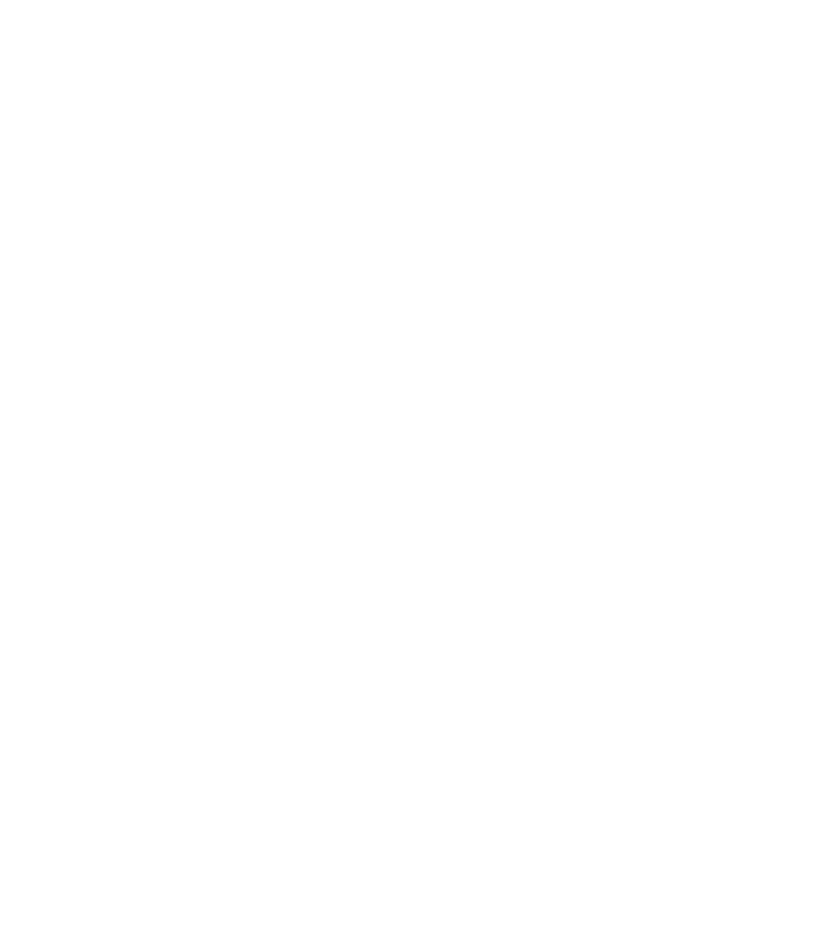
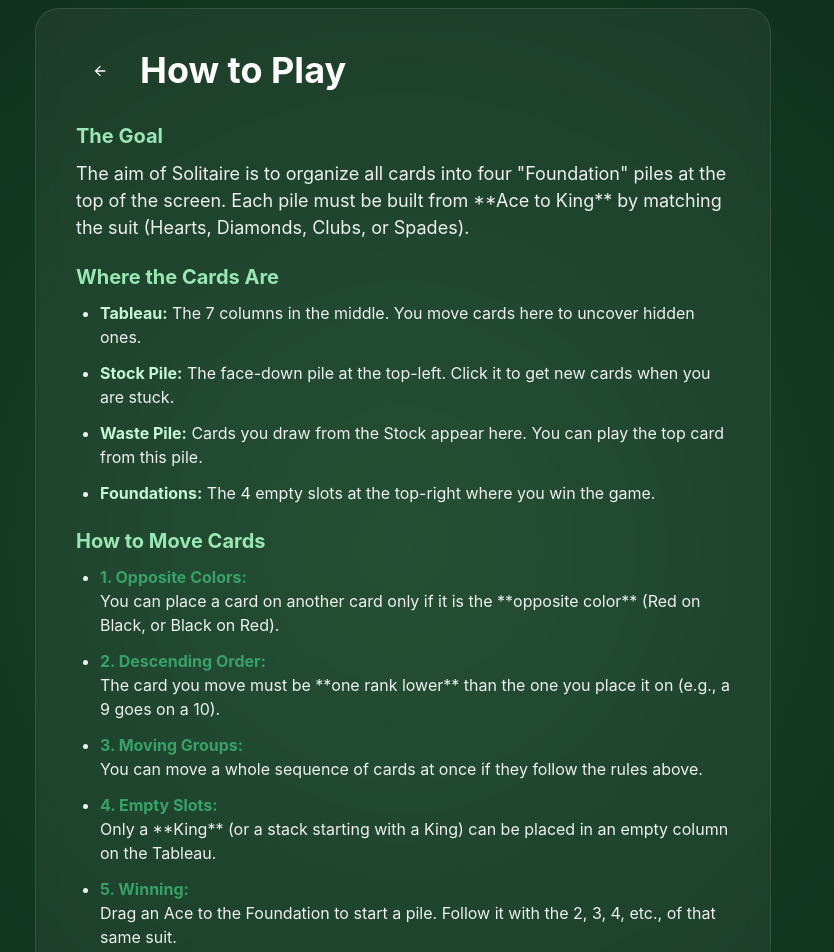
Before and after one commit to Ahmad-Bin-Rashid/Solitaire, a React (Vite) app: page /instructions in a window 1280 px wide. Shown: the part 40-992 px from the top of the page, without its empty margins (237-1071 px from the left). Before the commit the page ends 800 px from the top, so only its background shows below. Built offline with nearby package versions, Linux system fonts and the light colour scheme.

Commit message:
add game instructions

```diff
--- a/src/pages/Home.jsx
+++ b/src/pages/Home.jsx
@@ -63,7 +63,7 @@ const Home = () => {
                      borderRadius="xl"
                      _hover={{ bg: 'rgba(255,255,255,0.1)' }}
                   >
-                     Instructions
+                     How to Play
                   </Button>
                </VStack>
             </VStack>
--- a/src/pages/Instructions.jsx
+++ b/src/pages/Instructions.jsx
@@ -1,8 +1,95 @@
-
+import { Box, Button, Container, Heading, VStack, Text, UnorderedList, ListItem, Icon } from "@chakra-ui/react"
+import { Link } from "react-router-dom"
+import { ArrowBackIcon } from "@chakra-ui/icons"
 
 const Instructions = () => {
   return (
-    <div>Instructions</div>
+    <Box
+      minH={'100vh'}
+      bg={'radial-gradient(circle, #1a472a 0%, #0d2b1a 100%)'}
+      py={12}
+    >
+      <Container maxW="container.md">
+         <VStack
+            spacing={8}
+            p={10}
+            bg="rgba(255, 255, 255, 0.05)"
+            backdropFilter="blur(10px)"
+            borderRadius="3xl"
+            border="1px solid rgba(255, 255, 255, 0.1)"
+            align="stretch"
+         >
+            <Box display="flex" alignItems="center" gap={4}>
+               <Button
+                  as={Link}
+                  to="/"
+                  variant="ghost"
+                  color="white"
+                  _hover={{ bg: 'rgba(255,255,255,0.1)' }}
+               >
+                  <ArrowBackIcon />
+               </Button>
+               <Heading color="white" size="xl">How to Play</Heading>
+            </Box>
+
+            <VStack align="stretch" spacing={6}>
+               <Box>
+                  <Heading size="md" color="green.200" mb={3}>The Goal</Heading>
+                  <Text color="whiteAlpha.900" fontSize="lg">
+                     The aim of Solitaire is to organize all cards into four "Foundation" piles at the top of the screen. Each pile must be built from **Ace to King** by matching the suit (Hearts, Diamonds, Clubs, or Spades).
+                  </Text>
+               </Box>
+
+               <Box>
+                  <Heading size="md" color="green.200" mb={3}>Where the Cards Are</Heading>
+                  <UnorderedList spacing={3} color="whiteAlpha.900" ml={6}>
+                     <ListItem><Text as="span" fontWeight="bold" color="green.100">Tableau:</Text> The 7 columns in the middle. You move cards here to uncover hidden ones.</ListItem>
+                     <ListItem><Text as="span" fontWeight="bold" color="green.100">Stock Pile:</Text> The face-down pile at the top-left. Click it to get new cards when you are stuck.</ListItem>
+                     <ListItem><Text as="span" fontWeight="bold" color="green.100">Waste Pile:</Text> Cards you draw from the Stock appear here. You can play the top card from this pile.</ListItem>
+                     <ListItem><Text as="span" fontWeight="bold" color="green.100">Foundations:</Text> The 4 empty slots at the top-right where you win the game.</ListItem>
+                  </UnorderedList>
+               </Box>
+
+               <Box>
+                  <Heading size="md" color="green.200" mb={3}>How to Move Cards</Heading>
+                  <UnorderedList spacing={3} color="whiteAlpha.900" ml={6}>
+                     <ListItem>
+                        <Text fontWeight="bold" color="green.500">1. Opposite Colors:</Text>
+                        You can place a card on another card only if it is the **opposite color** (Red on Black, or Black on Red).
+                     </ListItem>
+                     <ListItem>
+                        <Text fontWeight="bold" color="green.500">2. Descending Order:</Text>
+                        The card you move must be **one rank lower** than the one you place it on (e.g., a 9 goes on a 10).
+                     </ListItem>
+                     <ListItem>
+                        <Text fontWeight="bold" color="green.500">3. Moving Groups:</Text>
+                        You can move a whole sequence of cards at once if they follow the rules above.
+                     </ListItem>
+                     <ListItem>
+                        <Text fontWeight="bold" color="green.500">4. Empty Slots:</Text>
+                        Only a **King** (or a stack starting with a King) can be placed in an empty column on the Tableau.
+                     </ListItem>
+                     <ListItem>
+                        <Text fontWeight="bold" color="green.500">5. Winning:</Text>
+                        Drag an Ace to the Foundation to start a pile. Follow it with the 2, 3, 4, etc., of that same suit.
+                     </ListItem>
+                  </UnorderedList>
+               </Box>
+            </VStack>
+
+            <Button
+               as={Link}
+               to="/game"
+               colorScheme="green"
+               size="lg"
+               borderRadius="xl"
+               mt={4}
+            >
+               Start Game
+            </Button>
+         </VStack>
+      </Container>
+    </Box>
   )
 }
 
```
